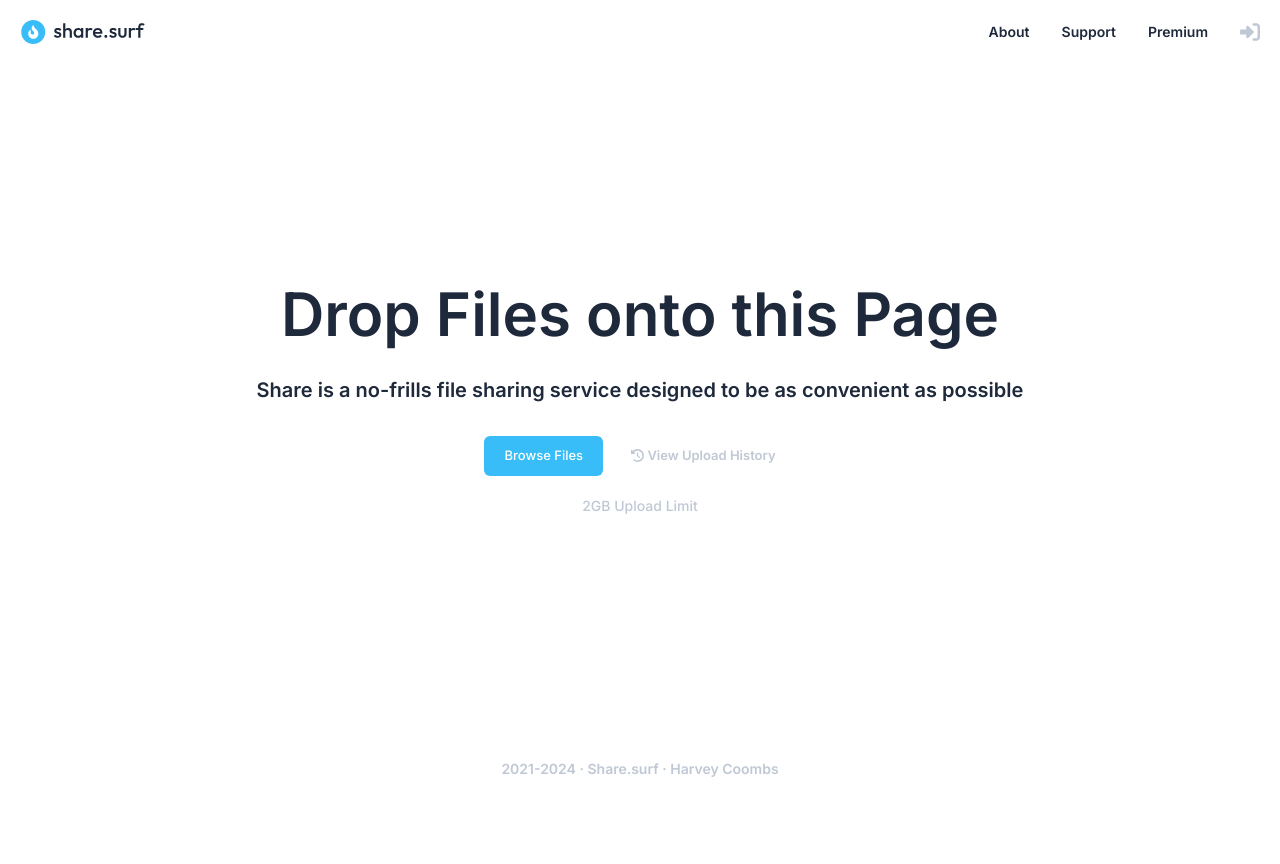
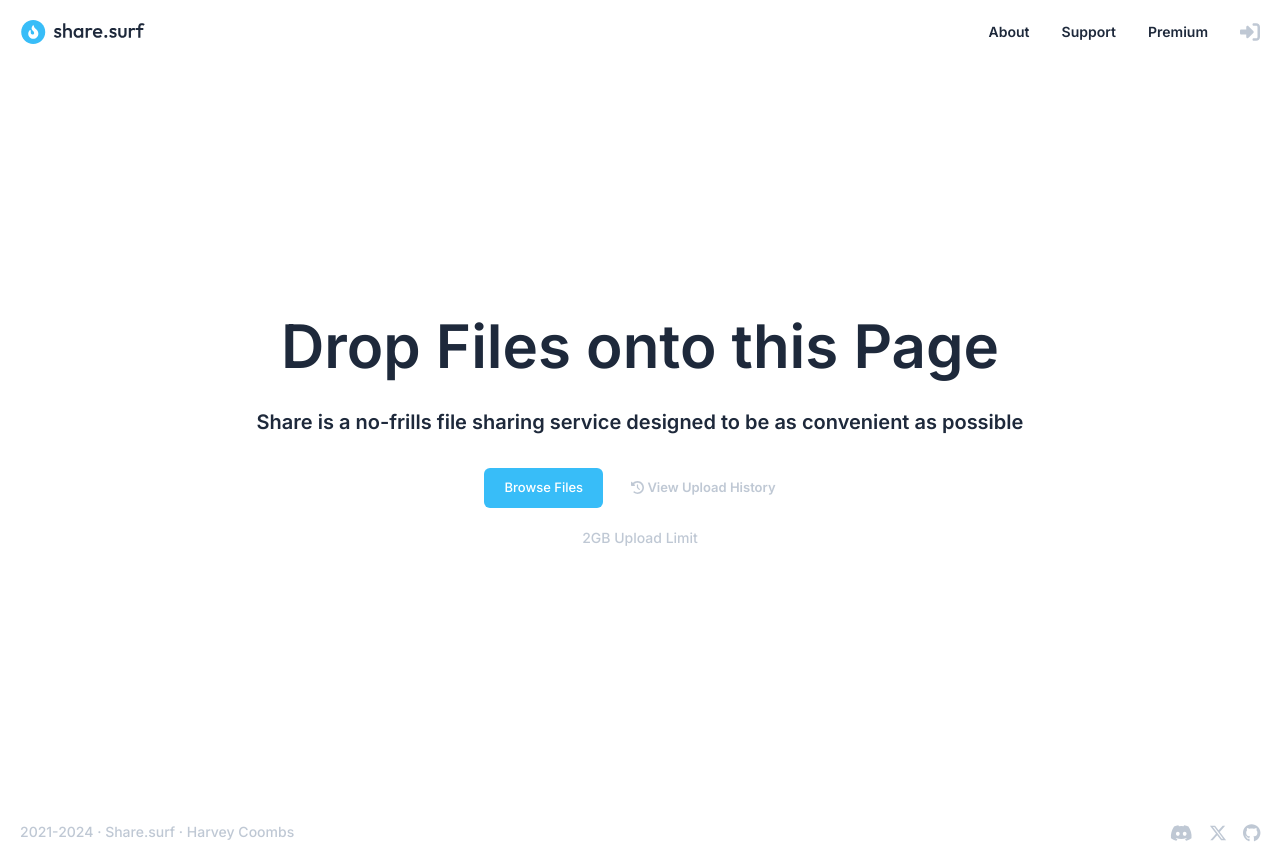
Before and after one commit to harveycoombs/share, a Next.js app: page / in a window 1280 px wide. Before the commit the page ends 800 px from the top, so only its background shows below. Built offline with nearby package versions, Linux system fonts and the light colour scheme.

Commit message:
Footer resources

```diff
--- a/src/app/components/footer.tsx
+++ b/src/app/components/footer.tsx
@@ -1,9 +1,20 @@
 import Link from "next/link";
+import { FontAwesomeIcon } from "@fortawesome/react-fontawesome";
+import { faDiscord, faGithub, faXTwitter } from "@fortawesome/free-brands-svg-icons";
 
 export default function Footer() {
     return (
-        <footer className="absolute bottom-0 left-0 right-0 select-none text-center p-5 max-[460px]:p-4">
-            <strong className="text-sm text-slate-400/60 font-semibold max-lg:text-xs">2021-{new Date().getFullYear()} &middot; Share.surf {process.env.APP_VERSION} &middot; <Link href="https://harveycoombs.com/" target="_blank" rel="noopener" draggable={false} className="decoration-2 hover:underline">Harvey Coombs</Link></strong>
+        <footer className="flex justify-between items-center select-none text-center p-5 text-slate-400/60 font-medium max-[460px]:p-4">
+            <div className="text-sm max-lg:text-xs">2021-{new Date().getFullYear()} &middot; Share.surf {process.env.APP_VERSION} &middot; <Link href="https://harveycoombs.com/" target="_blank" rel="noopener" draggable={false} className="decoration-2 hover:underline">Harvey Coombs</Link></div>
+            <div>
+                <FooterIcon icon={faDiscord} url="/" title="Discord" />
+                <FooterIcon icon={faXTwitter} url="https://x.com/harveycoombs23" title="X / Twitter" />
+                <FooterIcon icon={faGithub} url="https://github.com/harveycoombs" title="GitHub" />
+            </div>
         </footer>
     );
 }
+
+function FooterIcon({ icon, url, title }: any) {
+    return <Link href={url} target="_blank" rel="noopener" title={title} className="inline-block align-middle ml-4 text-lg leading-none duration-150 hover:text-slate-400 active:text-slate-500" draggable={false}><FontAwesomeIcon icon={icon} /></Link>;
+}
--- a/src/app/components/header.tsx
+++ b/src/app/components/header.tsx
@@ -8,7 +8,7 @@ import Logo from "@/app/components/common/logo";
 
 export default function Header() {
     return (
-        <header className="absolute top-0 left-0 right-0 select-none">
+        <header className="sticky top-0 select-none">
             <div className="flex justify-between items-center p-5 max-[460px]:p-3">
                 <Link href="/" className="font-bold select-none leading-none duration-150 hover:opacity-70" draggable={false}>
                     <Logo width={126} height={24} />
--- a/src/app/page.tsx
+++ b/src/app/page.tsx
@@ -9,6 +9,8 @@ import Button from "@/app/components/common/button";
 import Popup from "@/app/components/common/popup";
 
 export default function Home() {
+    let [files, setFiles] = useState<FileList|null>(null);
+
     let uploader = useRef<HTMLInputElement>(null);
 
     let progressBar = useRef<HTMLProgressElement>(null);
@@ -216,7 +218,7 @@ export default function Home() {
 
     return (
         <>
-            <main className="grid place-items-center h-screen" onDragOver={handleDragOverEvent} onDragEnter={handleDragEnterEvent} onDragLeave={handleDragLeaveEvent} onDrop={handleDropEvent}>
+            <main className="min-h-[calc(100vh-64px)] grid place-items-center" onDragOver={handleDragOverEvent} onDragEnter={handleDragEnterEvent} onDragLeave={handleDragLeaveEvent} onDrop={handleDropEvent}>
                 <motion.div className="text-center" initial={{ opacity: 0, y: 50 }} animate={{ opacity: 1, y: 0 }} transition={{ duration: 0.35, ease: "easeOut" }}>
                     {heading}
                     {subheading}
@@ -227,7 +229,7 @@ export default function Home() {
                     {resetButtonIsVisible ? <Button large={true} onClick={reset}>Upload More</Button> : null}
                     <div className="text-sm text-slate-400/60 select-none font-medium mt-5">2GB Upload Limit</div>
                 </motion.div>
-                <input type="file" ref={uploader} onChange={handleUpload} className="hidden" multiple />
+                <input type="file" ref={uploader} onInput={(e: any) => setFiles(e.target.files)} onChange={handleUpload} className="hidden" multiple />
             </main>
             {historyIsVisible ? <Popup title="Upload History" onClose={() => setHistoryVisibility(false)}>{history}</Popup> : ""}
         </>
```
